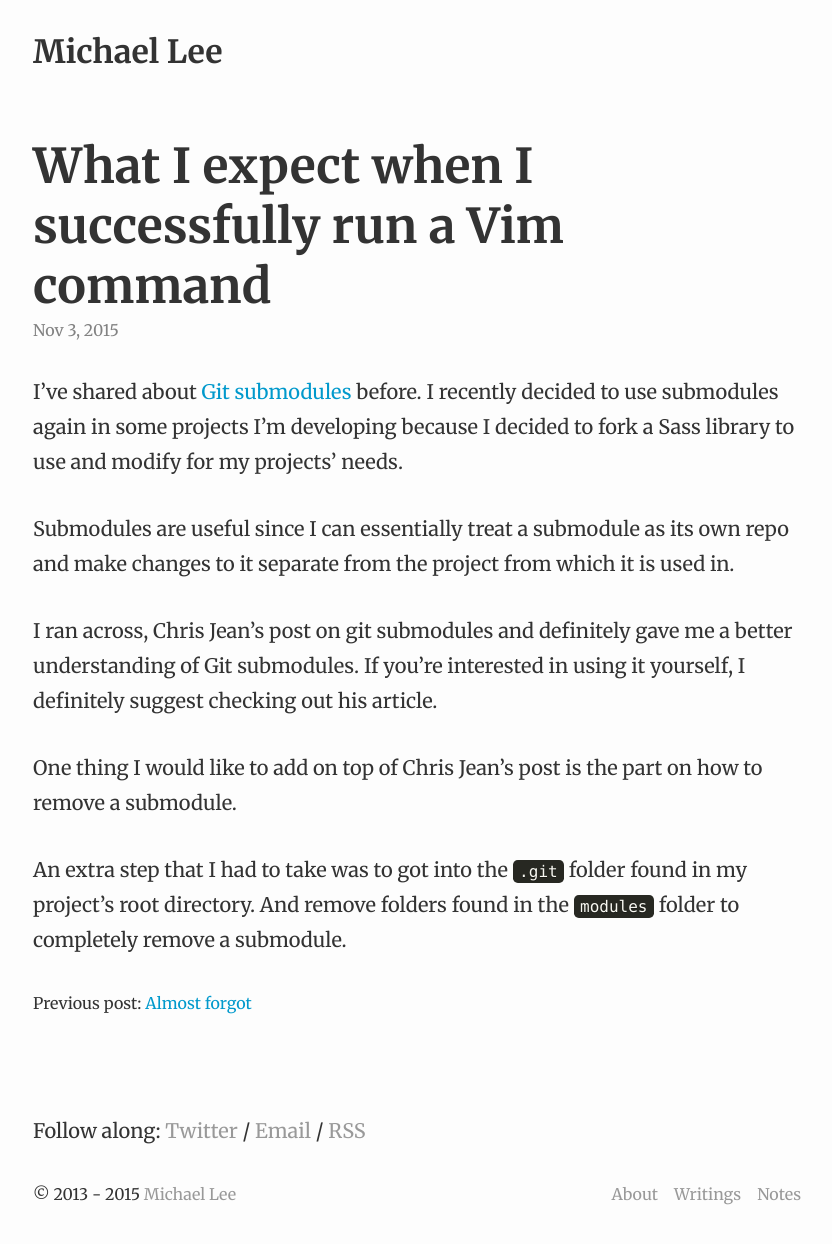
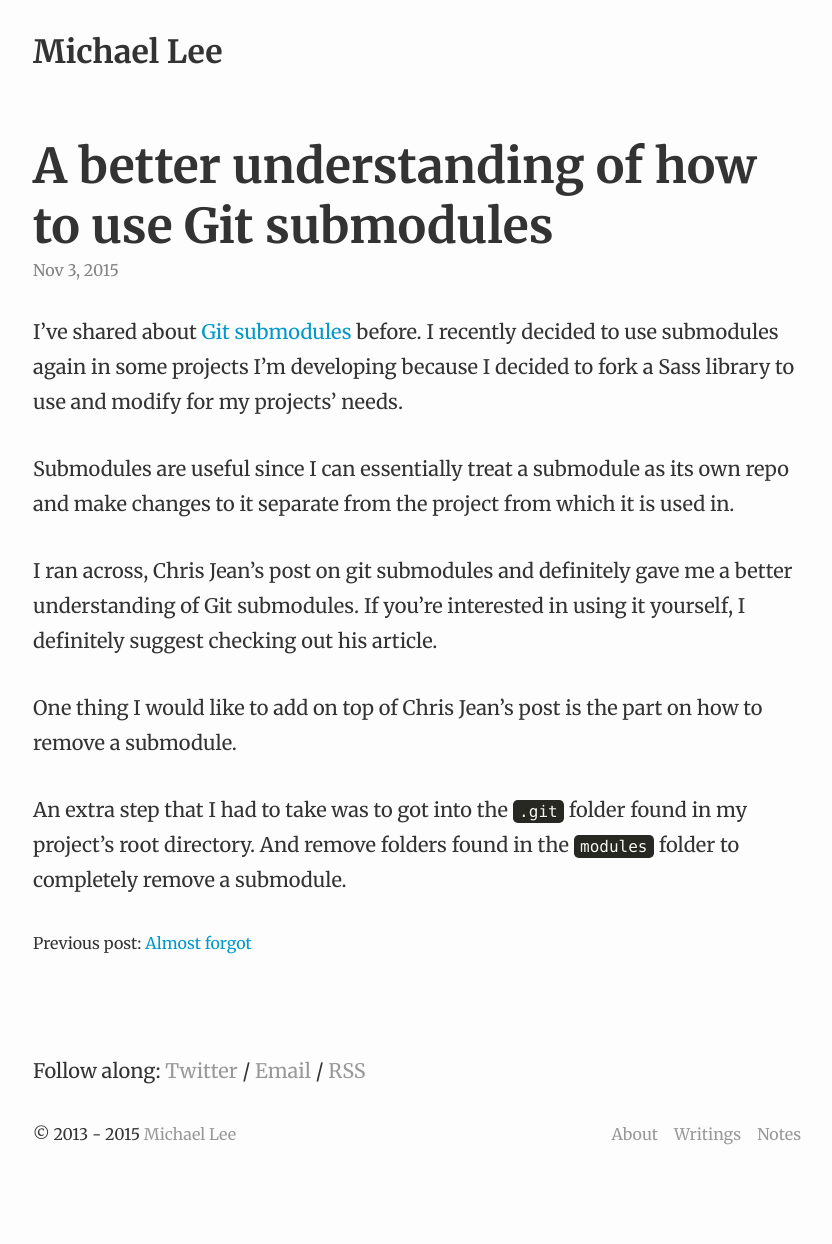
Before and after one commit to michaellee/old-michaelsoolee.com, a Jekyll site: the page built from _posts/2015-11-03-git-submodules-link.md, in a window 1280 px wide. Shown: the whole page, without its empty margins (223-1055 px from the left). Built offline with Jekyll 4.4.1, drawn with Linux system fonts in a browser that asks for light colours; nearby versions of some CDN libraries; Markdown is read by kramdown in place of the engine named in the settings; after the commit the page ends 1184 px from its top, so only the background shows below that.

Commit message:
Fixed title

```diff
--- a/_posts/2015-11-03-git-submodules-link.md
+++ b/_posts/2015-11-03-git-submodules-link.md
@@ -1,6 +1,6 @@
 ---
 layout: post
-title: "What I expect when I successfully run a Vim command"
+title: "A better understanding of how to use Git submodules"
 category: "link"
 link: "https://chrisjean.com/git-submodules-adding-using-removing-and-updating/"
 date: 2015-11-03 23:29:00
```
